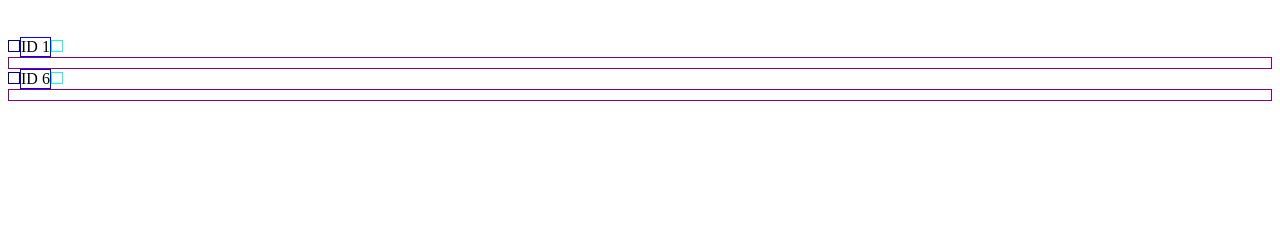
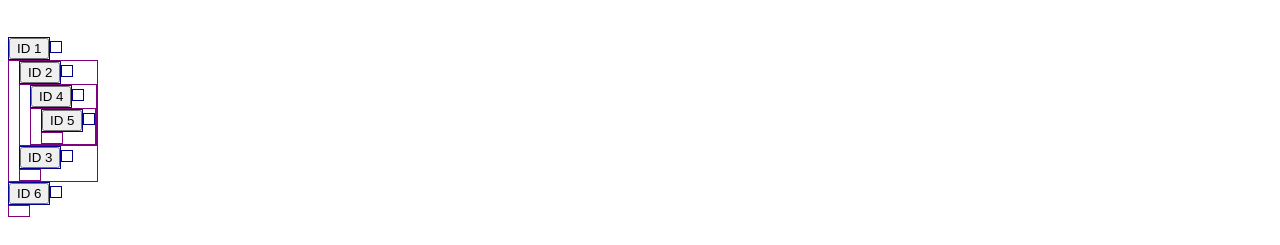
Before and after one commit to eweeye/treeview, a website: page index.html in a window 1280 px wide. Shown: the part 61-306 px from the top of the page. Drawn offline with Linux system fonts and the light colour scheme; files that its build step writes are made by us from their sources.

Commit message:
Updated style so content was a clickable button

```diff
--- a/src/css/treeview.css
+++ b/src/css/treeview.css
@@ -5,11 +5,6 @@ ul.eweeye-treeview {
 
 ul.eweeye-treeview div {
     display: inline-block;
-    min-width: 10px;
-    min-height: 10px;
-}
-
-ul.eweeye-treeview div:nth-child(1) {
     border: 1px;
     border-style: solid;
     border-color: darkblue;
@@ -17,23 +12,9 @@ ul.eweeye-treeview div:nth-child(1) {
     min-height: 10px;
 }
 
-ul.eweeye-treeview div:nth-child(2) {
-    border: 1px;
-    border-style: solid;
-    border-color: blue;
-    min-width: 10px;
-    min-height: 10px;
-}
-
-ul.eweeye-treeview div:nth-child(3) {
-    border: 1px;
-    border-style: solid;
-    border-color: cyan;
-    min-width: 10px;
-    min-height: 10px;
-}
-
-ul.eweeye-treeview ul:nth-child(4) {
+ul.eweeye-treeview ul {
+    list-style: none;
+    display: table;
     border: 1px;
     border-style: solid;
     border-color: purple;
@@ -41,3 +22,9 @@ ul.eweeye-treeview ul:nth-child(4) {
     min-height: 10px;
     padding-left: 10px;
 }
+
+ul.eweeye-treeview ul > div {
+    display: table;
+    min-width: 10px;
+    min-height: 10px;
+}
--- a/src/js/_treeview.js
+++ b/src/js/_treeview.js
@@ -8,7 +8,8 @@ eweeye.TreeView = (function() {
             Trees: {},
             Nodes: {},
             Types: {
-                "primitive" : function(item) {
+                "Primitive" : {
+                    "Content" : function(item) {
                         if (item === null)
                             return "null";
                         if (typeof item === "undefined")
@@ -26,6 +27,26 @@ eweeye.TreeView = (function() {
                             return JSON.stringify(item);
                         if (typeof item === "function")
                             return JSON.stringify(item);
+                    },
+                    "Icon" : function(item) {
+                        if (item === null)
+                            return "null";
+                        if (typeof item === "undefined")
+                            return "undefined";
+                        if (typeof item === "boolean")
+                            if (item)
+                                return "true";
+                            else
+                                return "false";
+                        if (typeof item === "number")
+                            return item.toString();
+                        if (typeof item === "string")
+                            return item;
+                        if (typeof item === "object")
+                            return JSON.stringify(item);
+                        if (typeof item === "function")
+                            return JSON.stringify(item);
+                    }
                 }
             },
             Views: {
@@ -119,7 +140,7 @@ eweeye.TreeView = (function() {
                     console.error("Parent's children not found in DOM");
                     return;
                 }
-                var funcTypeRender = ui.Types.primitive;
+                var funcTypeRender = ui.Types.Primitive.Content;
                 if (node.Type) {
                     if (ui.Types.hasOwnProperty(node.Type)) {
                         funcTypeRender = ui.Types[node.Type].Renderer;
@@ -130,11 +151,15 @@ eweeye.TreeView = (function() {
                 }
                 var nodeLI = document.createElement('li');
                 nodeLI.id = node.Id;
-                var iconDIV = document.createElement('div');
                 var contentDIV = document.createElement('div');
-                contentDIV.appendChild(document.createTextNode(funcTypeRender(node.Value)));
+                var contentButton = document.createElement('button');
+                contentDIV.appendChild(contentButton);
+                var iconSPAN = document.createElement('span');
+                var contentSPAN = document.createElement('span');
+                contentSPAN.appendChild(document.createTextNode(funcTypeRender(node.Value)));
+                contentButton.appendChild(iconSPAN);
+                contentButton.appendChild(contentSPAN);
                 var optionDIV = document.createElement('div');
-                nodeLI.appendChild(iconDIV);
                 nodeLI.appendChild(contentDIV);
                 nodeLI.appendChild(optionDIV);
                 var nodeUL = document.createElement('ul');
@@ -142,6 +167,7 @@ eweeye.TreeView = (function() {
                 parentUL.appendChild(nodeLI);
                 node.Rendered = true;
                 node.Visible = true;
+                node.Expanded = true;
             }
         };
         return ui;
```
Lines whose indentation alone changed are shown as unchanged.
